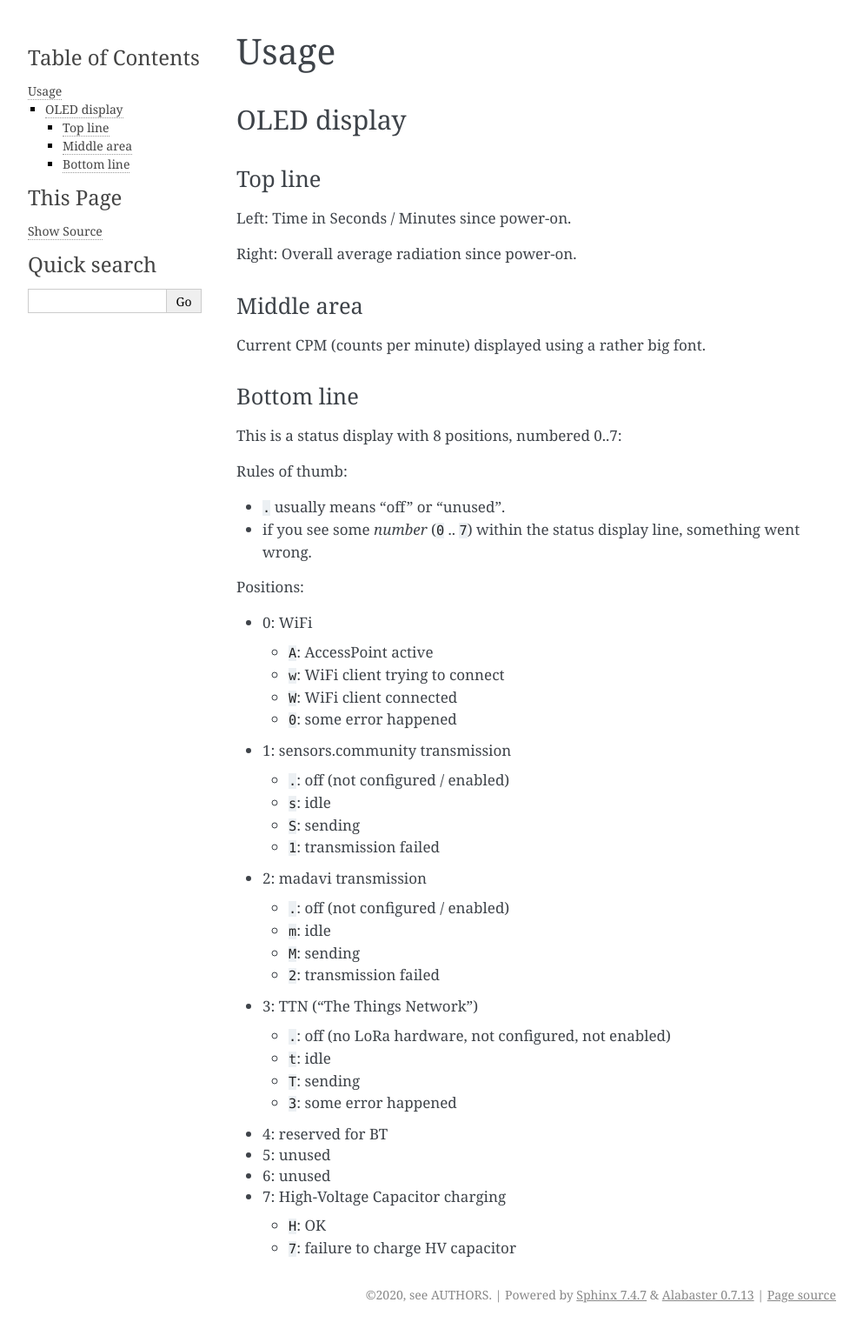
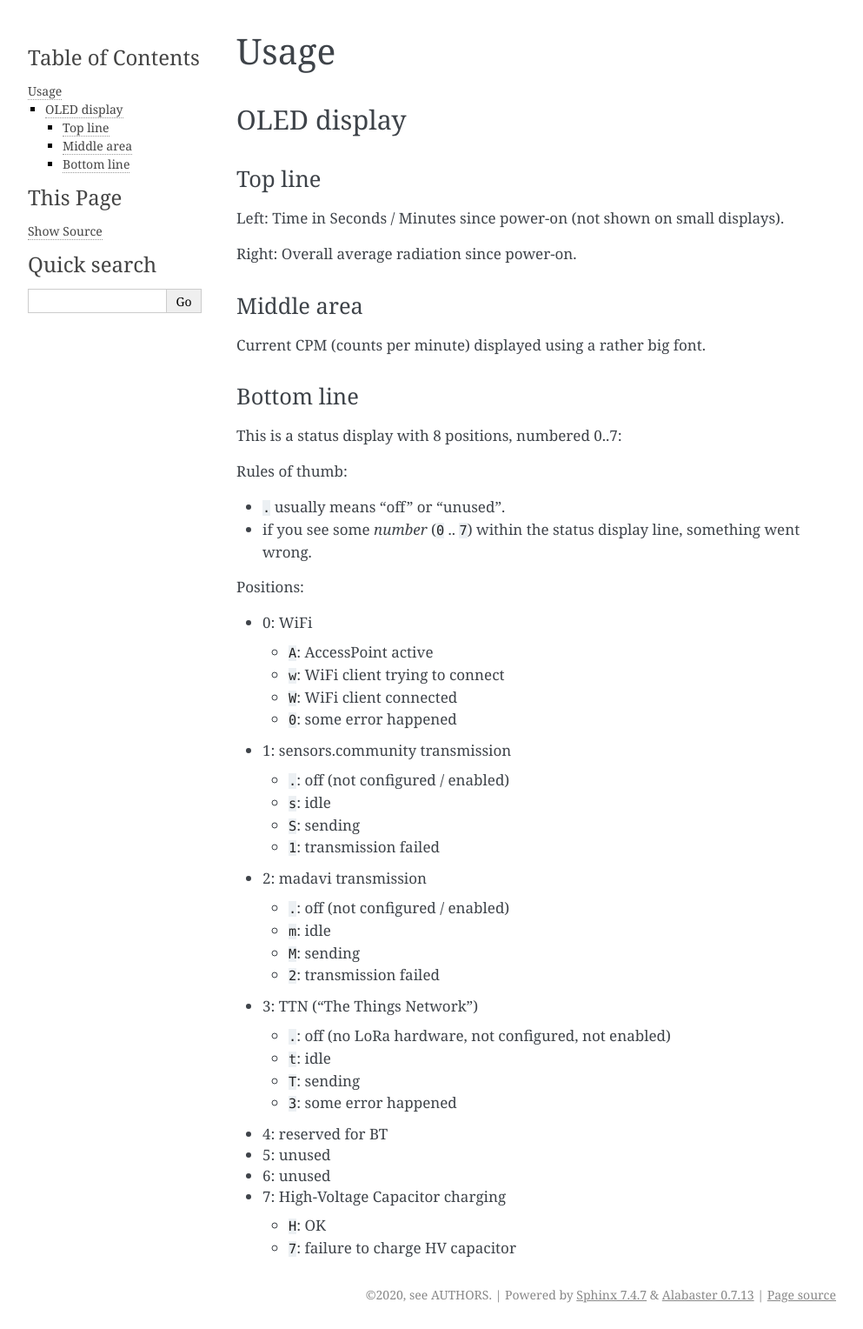
Before and after one commit to ecocurious2/MultiGeiger, a Sphinx documentation site: the page built from docs/source/usage.rst, in a window 1280 px wide. Shown: the whole page at 87% size, without its empty margins (148-1141 px from the left). Built offline with Sphinx 7.4.7, drawn with Linux system fonts in a browser that asks for light colours.

Commit message:
fixup: time not shown on small display

```diff
--- a/docs/source/usage.rst
+++ b/docs/source/usage.rst
@@ -11,7 +11,7 @@ OLED display
 Top line
 --------
 
-Left: Time in Seconds / Minutes since power-on.
+Left: Time in Seconds / Minutes since power-on (not shown on small displays).
 
 Right: Overall average radiation since power-on.
 
```
